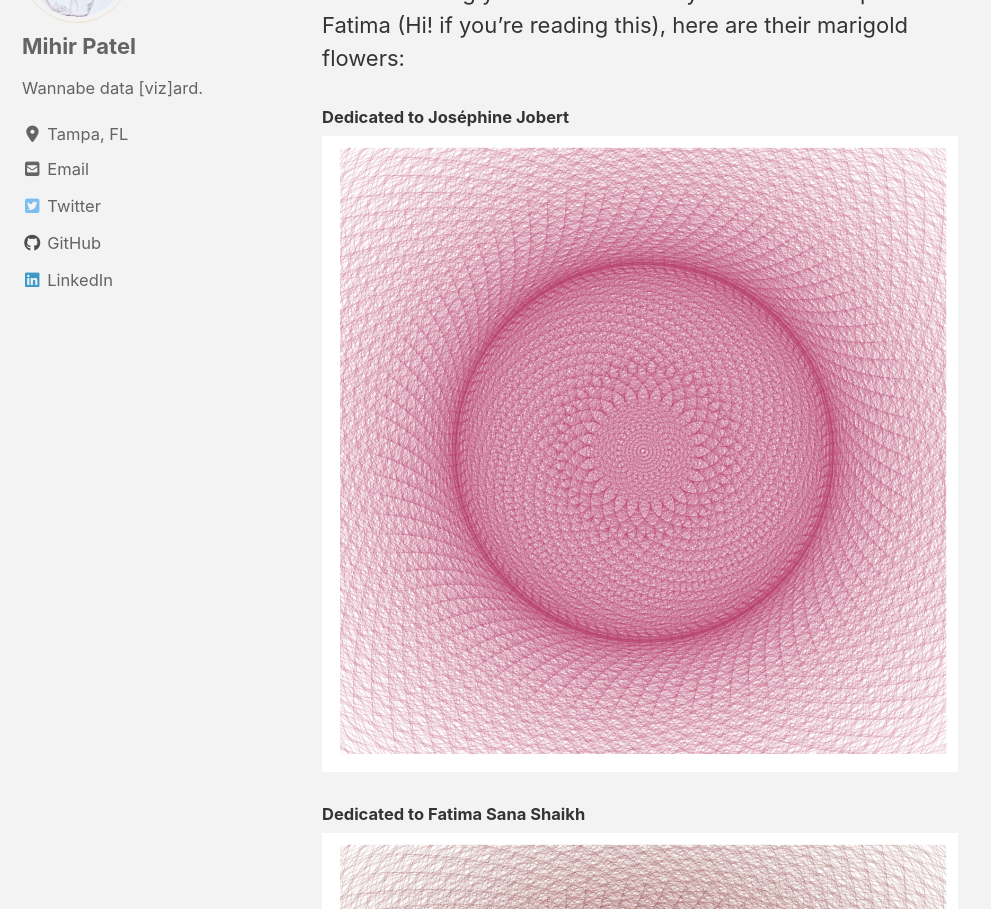
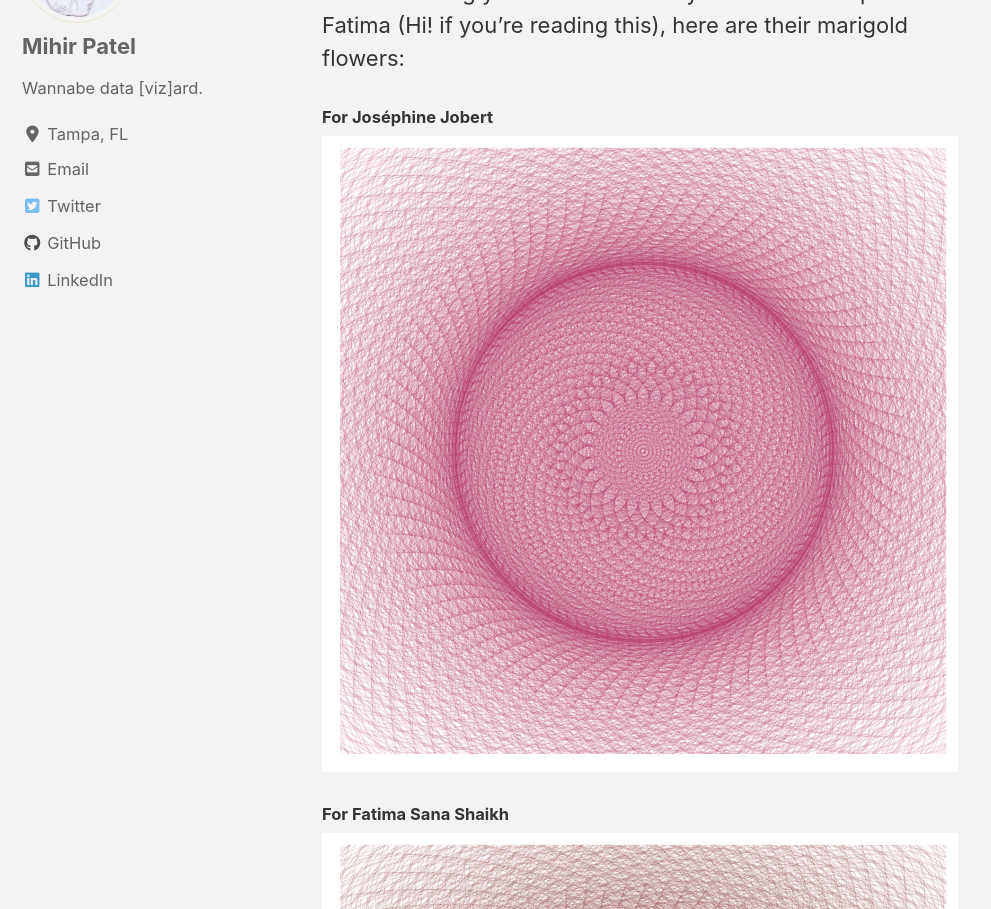
Before and after one commit to mihirp161/mihirp161.github.io, a Jekyll site: the page built from _posts/2020-02-16-marigold.md, in a window 1280 px wide and 1400 px high, scrolled down 4245 px. Shown: the part 153-1062 px from the top of the window, without its empty margins (0-991 px from the left). Built offline with Jekyll 4.4.1, drawn with Linux system fonts in a browser that asks for light colours; cached includes are drawn as plain includes; nearby versions of some CDN libraries; some of the changed text lies outside the part shown.

Commit message:
Update 2020-02-16-marigold.md

```diff
--- a/_posts/2020-02-16-marigold.md
+++ b/_posts/2020-02-16-marigold.md
@@ -39,10 +39,10 @@ The patterns you've seen so far depends totally on this "Golden Angle" which giv
 
 Without boring you the reader or my two loves Joséphine & Fatima (Hi! if you're reading this), here are their marigold flowers:
 
-####                                         Dedicated to Joséphine Jobert
+####                                         For Joséphine Jobert
    <img src="{{ site.url }}{{ site.baseurl }}/images/marigold/Phyllotaxis_josephine.png" alt="">
 
-####                                         Dedicated to Fatima Sana Shaikh
+####                                         For Fatima Sana Shaikh
    <img src="{{ site.url }}{{ site.baseurl }}/images/marigold/Phyllotaxis_fatima.png" alt="">
 
 And here is the code chunk that outputs these images above-
```
Also changed, not shown: other parts of _posts/2020-02-16-marigold.md (+1 -1 lines).
